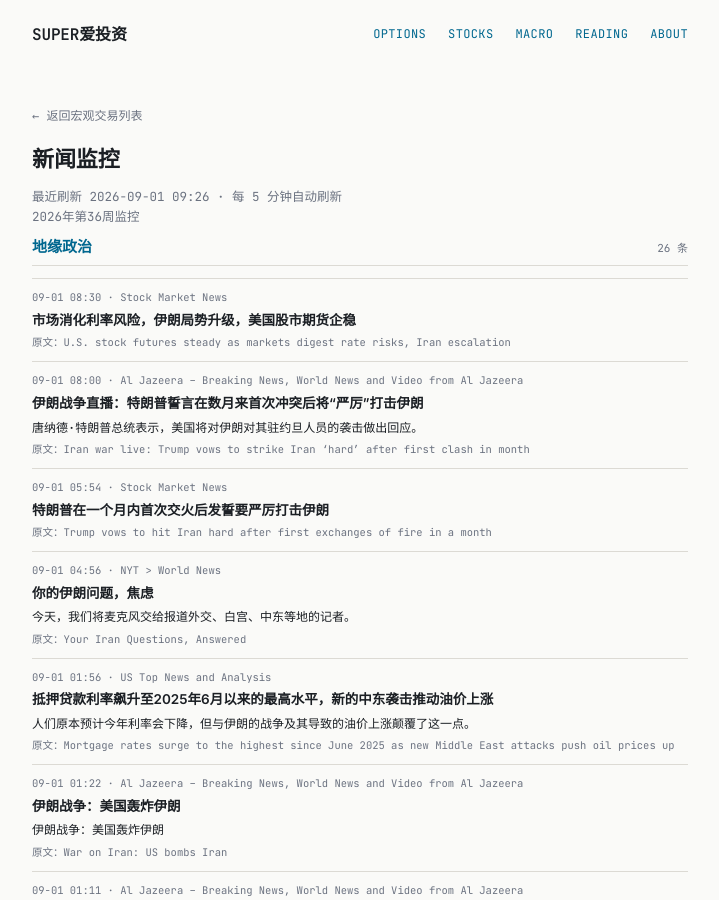
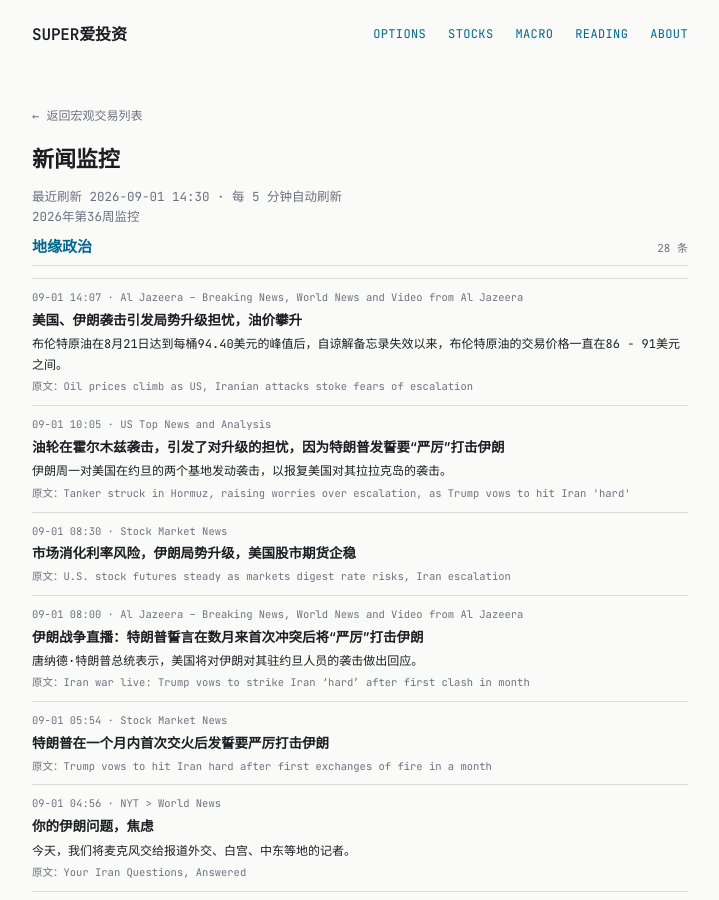
Before and after one commit to tang3super/tang3super.github.io, a Jekyll site: the page built from macro-trade/news-digest.md, in a window 1280 px wide and 900 px high. Shown: the whole window, without its empty margins (280-999 px from the left). Built offline with Jekyll 4.4.1, drawn with Linux system fonts in a browser that asks for light colours.

Commit message:
sync news-digest article

```diff
--- a/macro-trade/news-digest.md
+++ b/macro-trade/news-digest.md
@@ -5,11 +5,25 @@ title: 新闻监控
 date: '2026-09-01'
 summary: 2026年第36周监控
 week_label: 2026年第36周监控
-last_updated: 2026-09-01 09:26
+last_updated: 2026-09-01 14:30
 refresh_note: 每 5 分钟自动刷新
 topics:
 - name: 地缘政治
   items:
+  - title: Oil prices climb as US, Iranian attacks stoke fears of escalation
+    summary: After peaking at $94.40 a barrel on August 21, Brent has been trading in the range of $86-$91 since the MoU lapsed.
+    link: https://www.aljazeera.com/economy/2026/9/1/oil-prices-climb-as-us-iranian-attacks-stoke-fears-of-escalation?traffic_source=rss
+    source: Al Jazeera – Breaking News, World News and Video from Al Jazeera
+    time: 09-01 14:07
+    title_zh: 美国、伊朗袭击引发局势升级担忧，油价攀升
+    summary_zh: 布伦特原油在8月21日达到每桶94.40美元的峰值后，自谅解备忘录失效以来，布伦特原油的交易价格一直在86 - 91美元之间。
+  - title: Tanker struck in Hormuz, raising worries over escalation, as Trump vows to hit Iran 'hard'
+    summary: Iran launched an attack on two American bases in Jordan on Monday in retaliation for the U.S. attack on its Larak Island.
+    link: https://www.cnbc.com/2026/09/01/us-iran-war-trump-hormuz-tanker-attack-shipping-sanctions-.html
+    source: US Top News and Analysis
+    time: 09-01 10:05
+    title_zh: 油轮在霍尔木兹袭击，引发了对升级的担忧，因为特朗普发誓要“严厉”打击伊朗
+    summary_zh: 伊朗周一对美国在约旦的两个基地发动袭击，以报复美国对其拉拉克岛的袭击。
   - title: U.S. stock futures steady as markets digest rate risks, Iran escalation
     summary: ''
     link: https://www.investing.com/news/stock-market-news/us-stock-futures-steady-as-markets-digest-rate-risks-iran-escalation-4883399
```
